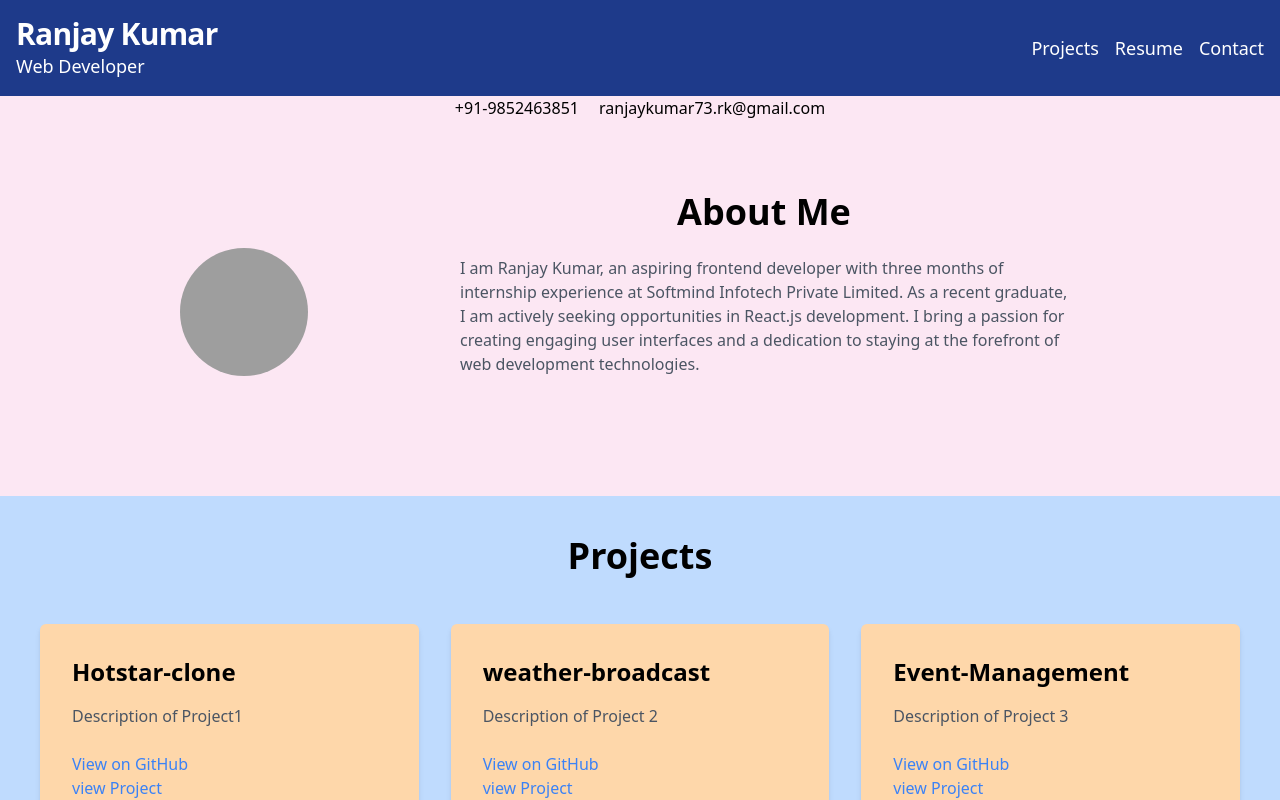
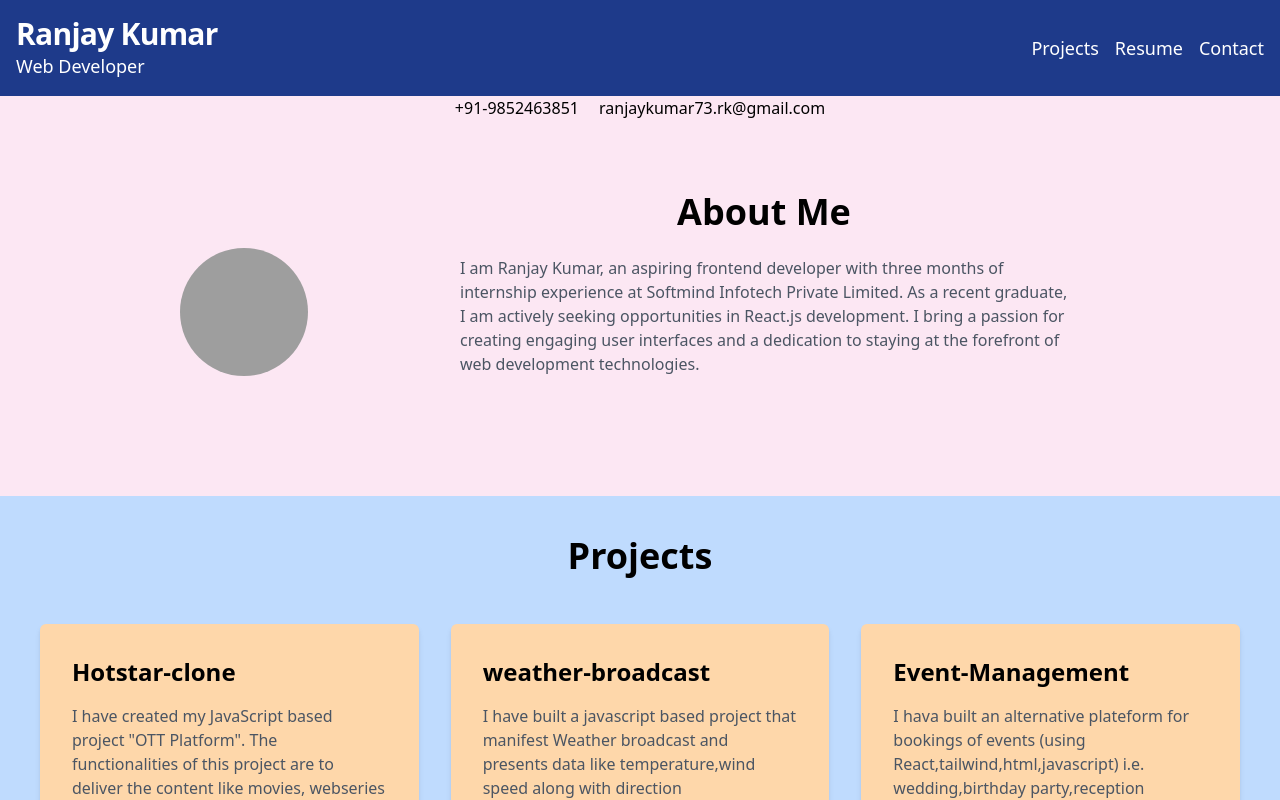
Before and after one commit to ranjaykumar73/my-portfolio, a React (Create React App) app: page / in a window 1280 px wide. Shown: the top 800 px of the page. Built offline with nearby package versions, Linux system fonts and the light colour scheme; grey boxes are pictures that could not be loaded.

Commit message:
changes in description

```diff
--- a/src/Cards/ProjectCard.js
+++ b/src/Cards/ProjectCard.js
@@ -4,7 +4,7 @@ export const ProjectCard = ({title, description, projectLink,projectURL}) => {
   return (
     <div className="bg-orange-200 p-8 rounded-md shadow-md">
     <h3 className="text-2xl font-bold mb-4">{title}</h3>
-    <p className="text-gray-600 mb-6">
+    <p className="text-gray-600 mb-6 ">
       {description}
     </p>
 
--- a/src/data/ProjectData.js
+++ b/src/data/ProjectData.js
@@ -1,21 +1,25 @@
 export const projectData = [
   {
-      title:'Hotstar-clone',
-      description:'Description of Project1',
-      projectLink:'https://github.com/ranjaykumar73/hotstar-clone',
-      projectURL:'https://lambent-cactus-80c64c.netlify.app/'
+    title: "Hotstar-clone",
+    description: `I have created my JavaScript based project "OTT Platform".
+      The functionalities of this project are to deliver the content like movies, webseries and to check heighlights of sports related activies through search bar .hope you will enjoy my coding and keep your support with me.
+      Technology used:-
+      Html,
+      CSS,
+      JavaScript`,
+    projectLink: "https://github.com/ranjaykumar73/hotstar-clone",
+    projectURL: "https://lambent-cactus-80c64c.netlify.app/",
   },
   {
-      title:'weather-broadcast',
-      description:'Description of Project 2',
-      projectLink:'https://github.com/ranjaykumar73/weatherApp',
-      projectURL:'https://weatherforcastrk.netlify.app/'
+    title: "weather-broadcast",
+    description: `I have built a javascript based project that manifest Weather broadcast and presents data like temperature,wind speed along with direction ,humidity,atmospheric pressure,sunrise and sunset time and  one week data with clear picturization of different condition of weather.this project gives the update of all these data by taking the city or area name in search input and shows prompt output by clicking on searchbar. `,
+    projectLink: "https://github.com/ranjaykumar73/weatherApp",
+    projectURL: "https://weatherforcastrk.netlify.app/",
   },
   {
-      title:'Event-Management',
-      description:'Description of Project 3',
-      projectLink:'https://github.com/ranjaykumar73/my-event',
-      projectURL:'https://ranjay-event-management-ea5c6f.netlify.app/'
+    title: "Event-Management",
+    description: `I hava built an alternative plateform for bookings of events (using React,tailwind,html,javascript) i.e. wedding,birthday party,reception ceremony etc.i have also created login/registration page for visitors and there is a page for customer who wants to book banquet hall ,small party farm and hotels and even  an open space with customize items where customers can sum facilities according to their need and can get the accurate pricing.  `,
+    projectLink: "https://github.com/ranjaykumar73/my-event",
+    projectURL: "https://ranjay-event-management-ea5c6f.netlify.app/",
   },
-
-  ]
+];
```
Lines whose indentation alone changed are shown as unchanged.
